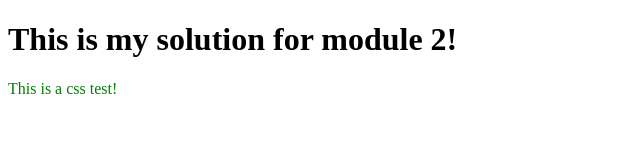
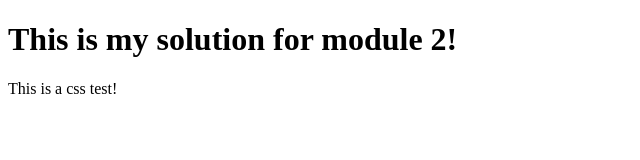
Before and after one commit to sadaf-matinkhoo/Coursera-JS, a plain HTML site: page module2solution/index.html in a window 1280 px wide. Shown: the full height of the page, 0-640 px from the left. Drawn offline with Linux system fonts and the light colour scheme.

Commit message:
css test

```diff
--- a/module2solution/index.html
+++ b/module2solution/index.html
@@ -4,8 +4,9 @@
 	<meta charset="utf-8">
 	<title>Module 2 Solution</title>
 	<meta name="viewport" content="width=device-width, initial-scale=1">
-	<link rel="stylesheet" type="text/css" href="css/stylesheet.css" media="screen">
+	<!-- <link rel="stylesheet" type="text/css" href="css/stylesheet.css" media="screen"> -->
 </head>
+
 <body>
 	<h1>This is my solution for module 2!</h1>
 	<p>This is a css test!</p>
```
